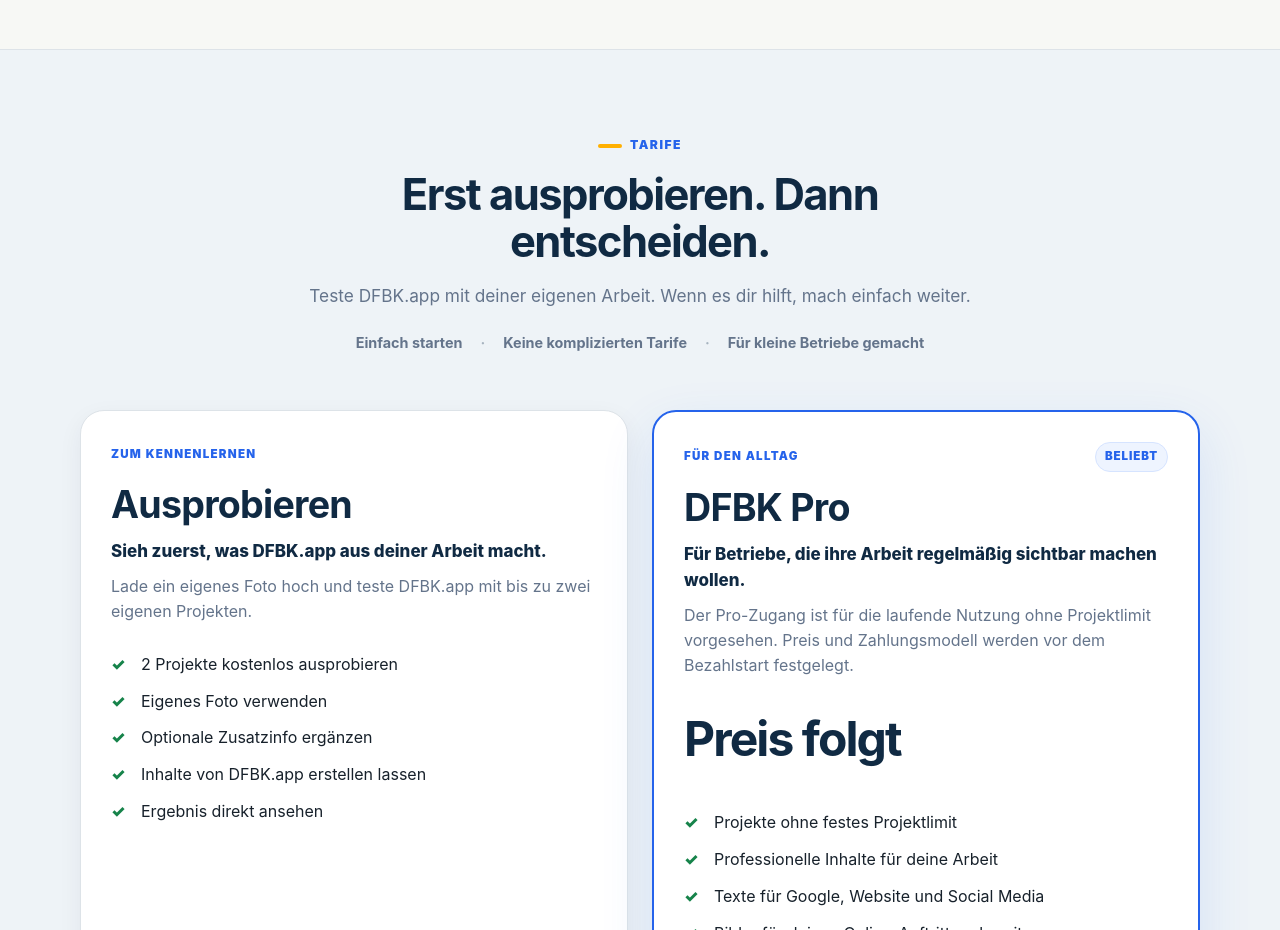
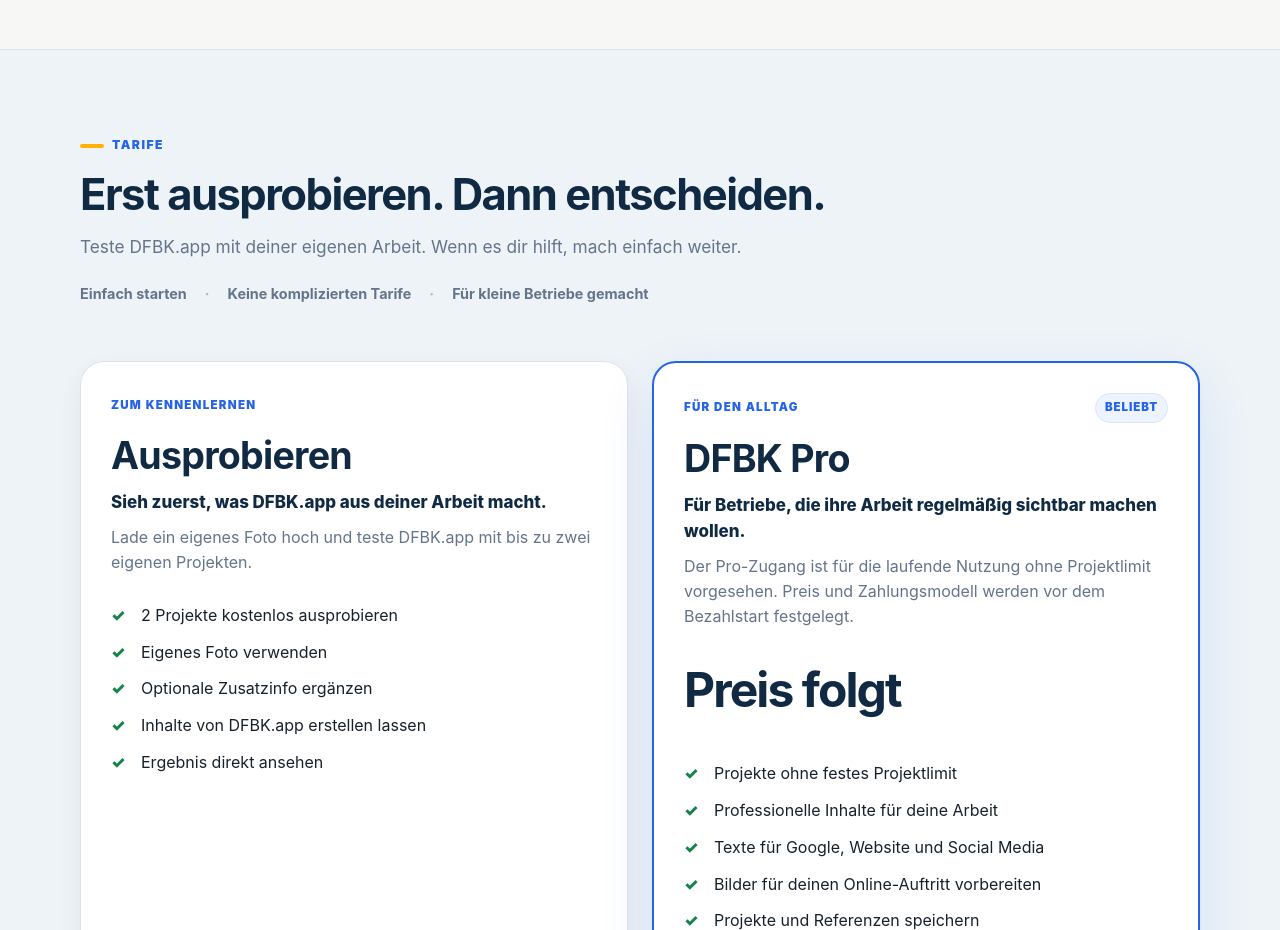
Before and after one commit to vladyslavduz/DFBK.app, a React (Vite) app: page / in a window 1280 px wide. Shown: the part 7860-8790 px from the top of the page. Built offline with nearby package versions, Linux system fonts and the light colour scheme; no server answers.

Commit message:
Align pricing section header with global style

```diff
--- a/src/styles/pricing.css
+++ b/src/styles/pricing.css
@@ -2,10 +2,10 @@
 .pricing-v1.section-muted { background: #EEF3F7; }
 .pricing-v1-page { padding-top: 72px; }
 .pricing-v1-container { display: grid; gap: 56px; }
-.pricing-v1-header { max-width: 760px; margin: 0 auto; text-align: center; }
-.pricing-v1-header h2 { margin: 0 auto 18px; max-width: 720px; }
-.pricing-v1-header > p { margin: 0 auto; max-width: 680px; color: var(--muted); font-size: 1.08rem; }
-.pricing-v1-trust { display: flex; justify-content: center; flex-wrap: wrap; gap: 10px 18px; margin-top: 22px; color: var(--muted); font-size: .9rem; font-weight: 700; }
+.pricing-v1-header { max-width: var(--section-heading-max); margin: 0; text-align: left; }
+.pricing-v1-header h2 { margin: 0 0 16px; max-width: var(--section-heading-max); }
+.pricing-v1-header > p { margin: 0; max-width: 680px; color: var(--muted); font-size: 1.08rem; }
+.pricing-v1-trust { display: flex; justify-content: flex-start; flex-wrap: wrap; gap: 10px 18px; margin-top: 22px; color: var(--muted); font-size: .9rem; font-weight: 700; }
 .pricing-v1-trust span + span::before { content: '·'; margin-right: 18px; color: #A6B3BF; }
 .pricing-v1-grid { display: grid; grid-template-columns: repeat(2, minmax(0, 1fr)); gap: 24px; align-items: stretch; }
 .pricing-v1-card { position: relative; display: flex; flex-direction: column; min-height: 100%; padding: 30px; border: 1px solid var(--border); border-radius: 24px; background: var(--card); box-shadow: var(--shadow-soft); }
```
